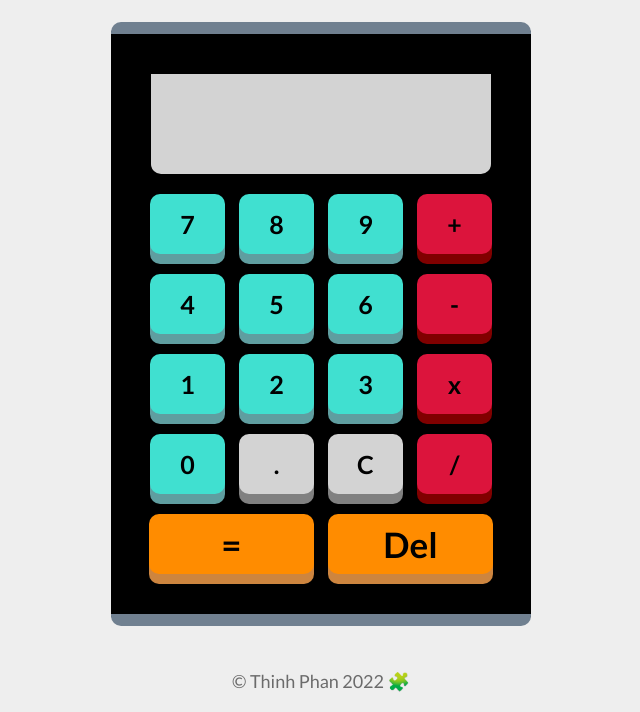
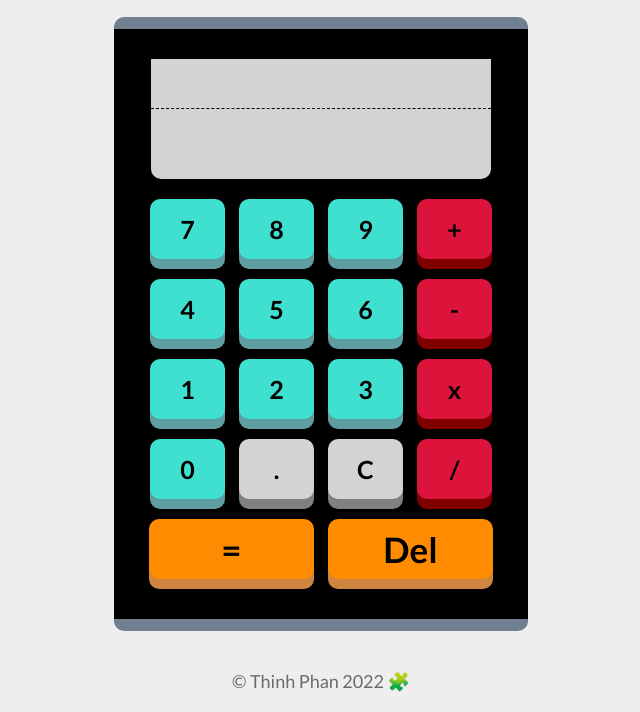
Before and after one commit to teephan91/calculator, a plain HTML site: page index.html in a window 1280 px wide. Shown: the part 88-800 px from the top of the page, without its empty margins (319-959 px from the left). Drawn offline with Linux system fonts and the light colour scheme.

Commit message:
Add codes to split the display into 2 screens
Top screen will keep track of the operations that
users have input.

Bottom screen will have 2 displays. One is for
showing the numbers, the other one is for showing
the operators.

```diff
--- a/css/style.css
+++ b/css/style.css
@@ -32,20 +32,43 @@ h1 {
     border-bottom: 12px solid slategrey;
 }
 
-.display {
+.top-screen,
+.bottom-screen {
+    font-family: Lato, sans-serif;
+    font-weight: 700;
+    background-color: lightgrey;
+    width: 340px;
+}
+
+.top-screen {
     display: flex;
     flex-direction: column;
     justify-content: center;
     text-align: right;
-    font-family: Lato, sans-serif;
-    font-weight: 700;
-    font-size: 45px;
-    background-color: lightgrey;
-    border: none;
+    font-size: 25px;
+    border-bottom: 1px dashed black;
+    height: 50px;
+    box-sizing: border-box;
+    padding: 10px;
+}
+
+.bottom-screen {
+    display: flex;
+    align-items: center;
+    font-size: 35px;
     border-radius: 0 0 10px 10px;
-    margin: 10px;
-    width: 340px;
-    height: 100px;
+    height: 70px;
+    margin-bottom: 10px;
+}
+
+.numbers-display {
+    width: 270px;
+    text-align: right;
+}
+
+.operators-display {
+    width: 70px;
+    text-align: center;
 }
 
 button {
--- a/index.html
+++ b/index.html
@@ -10,7 +10,11 @@
     <body>
         <h1>Calculator</h1>
         <div id="main">
-            <div class="display"></div>
+            <div class="top-screen"></div>
+            <div class="bottom-screen">
+                <div class="numbers-display"></div>
+                <div class="operators-display"></div>
+            </div>
             <div>
                 <button class="number">7</button>
                 <button class="number">8</button>
```
